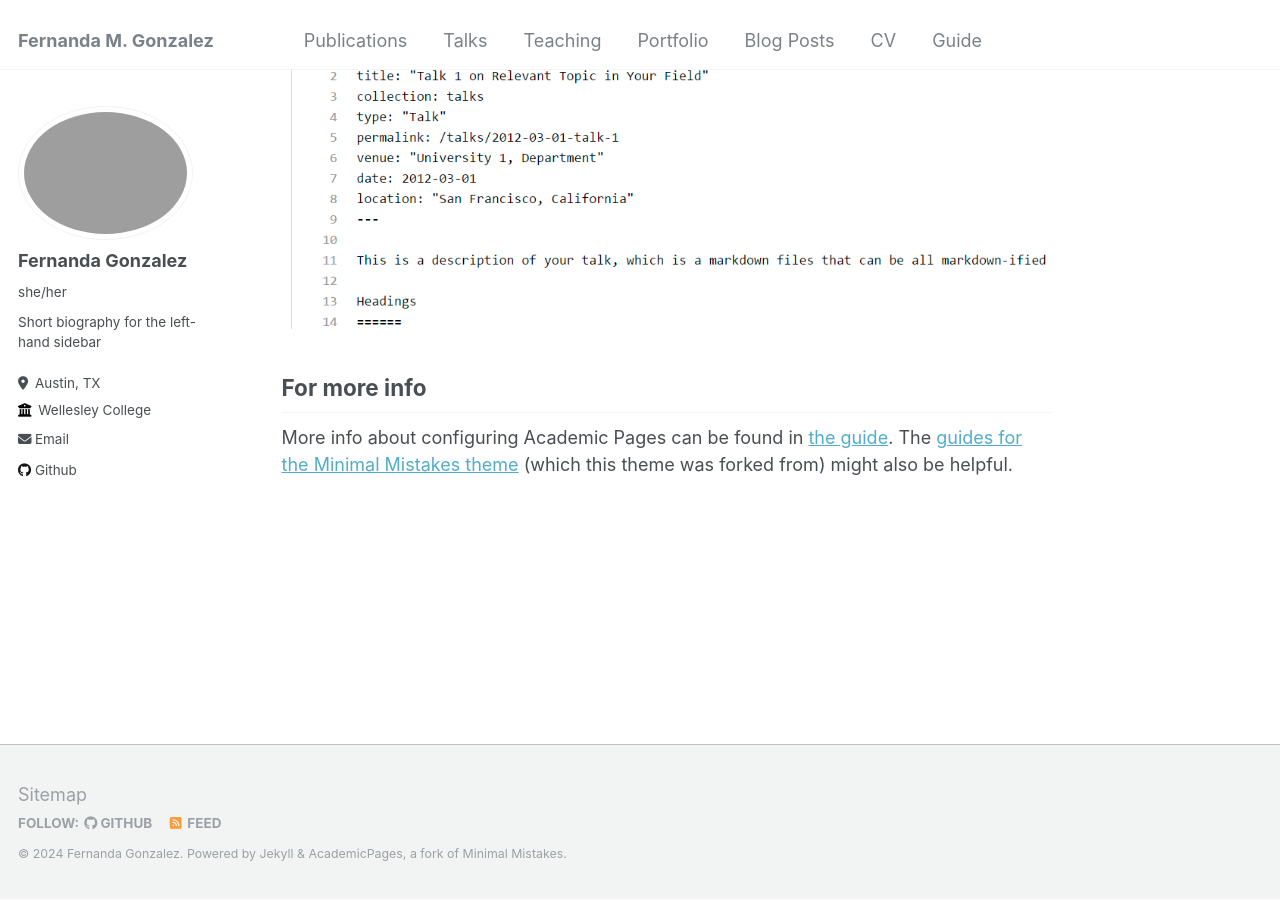
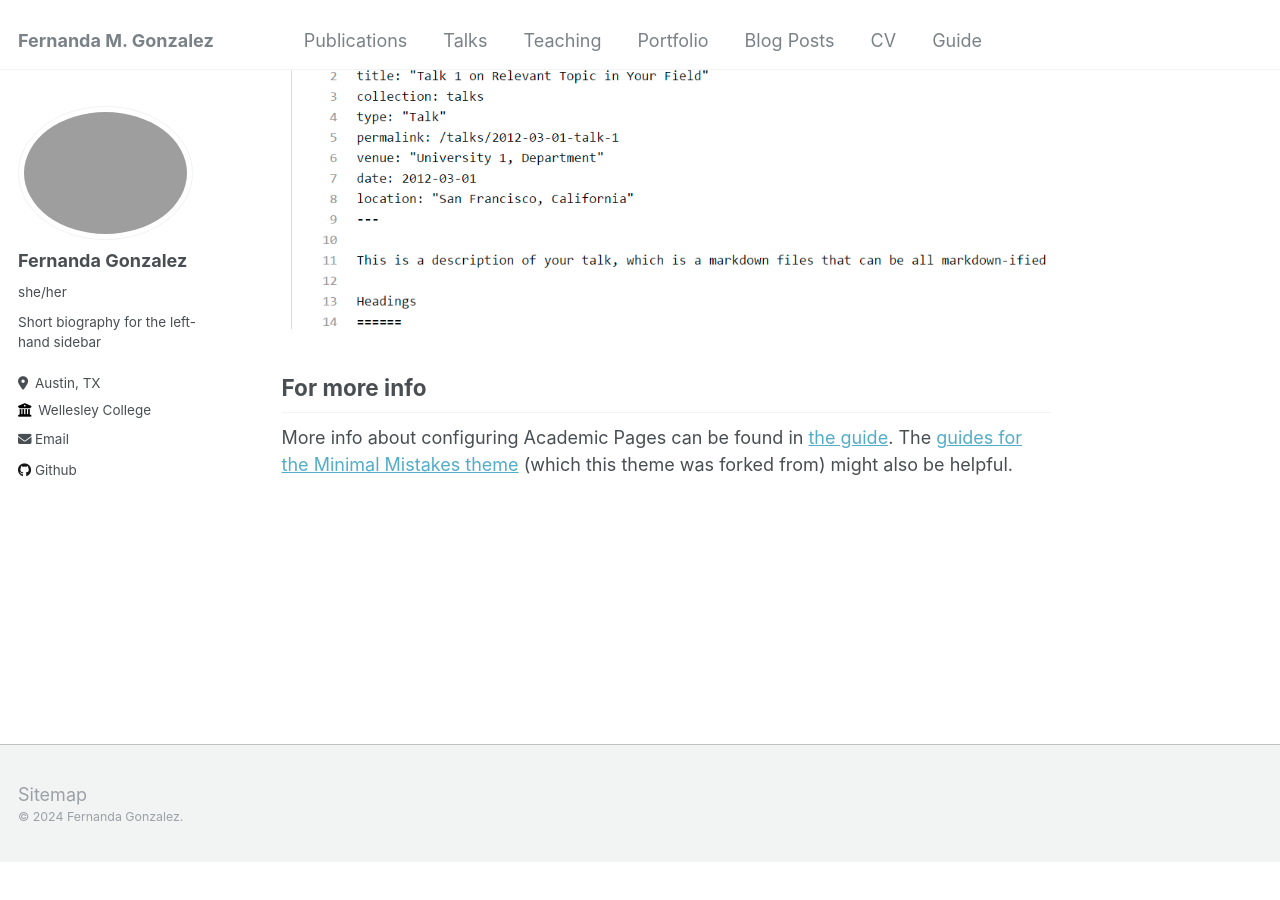
Before and after one commit to fernandamayela/fernandamayela.github.io, a Jekyll site: the page built from _pages/about.md, in a window 1280 px wide and 900 px high, scrolled down 2632 px. Built offline with Jekyll 4.4.1, drawn with Linux system fonts in a browser that asks for light colours; after the commit the page ends 3495 px from its top, so only the background shows below that.

Commit message:
Update footer.html

```diff
--- a/_includes/footer.html
+++ b/_includes/footer.html
@@ -2,21 +2,7 @@
 
 {% if site.author.github or site.author.bitbucket or site.atom_feed.hide != true %}
 <div class="page__footer-follow">
-  <ul class="social-icons">
-    {% if site.data.ui-text[site.locale].follow_label %}
-      <li><strong>{{ site.data.ui-text[site.locale].follow_label }}</strong></li>
-    {% endif %}
-    {% if site.author.github %}
-      <li><a href="http://github.com/{{ site.author.github }}"><i class="fab fa-github" aria-hidden="true"></i> GitHub</a></li>
-    {% endif %}
-    {% if site.author.bitbucket %}
-      <li><a href="http://bitbucket.org/{{ site.author.bitbucket }}"><i class="fab fa-bitbucket" aria-hidden="true"></i> Bitbucket</a></li>
-    {% endif %}
-    {% if site.atom_feed.hide != true %}
-    <li><a href="{% if site.atom_feed.path %}{{ site.atom_feed.path }}{% else %}{{ base_path }}/feed.xml{% endif %}"><i class="fa fa-fw fa-rss-square" aria-hidden="true"></i> {{ site.data.ui-text[site.locale].feed_label | default: "Feed" }}</a></li>
-    {% endif %}
-  </ul>
 </div>
 {% endif %}
 
-<div class="page__footer-copyright">&copy; {{ site.time | date: '%Y' }} {{ site.name | default: site.title }}. {{ site.data.ui-text[site.locale].powered_by | default: "Powered by" }} <a href="http://jekyllrb.com" rel="nofollow">Jekyll</a> &amp; <a href="https://github.com/academicpages/academicpages.github.io">AcademicPages</a>, a fork of <a href="https://mademistakes.com/work/minimal-mistakes-jekyll-theme/" rel="nofollow">Minimal Mistakes</a>.</div>
+<div class="page__footer-copyright">&copy; {{ site.time | date: '%Y' }} {{ site.name | default: site.title }}.</div>
```
